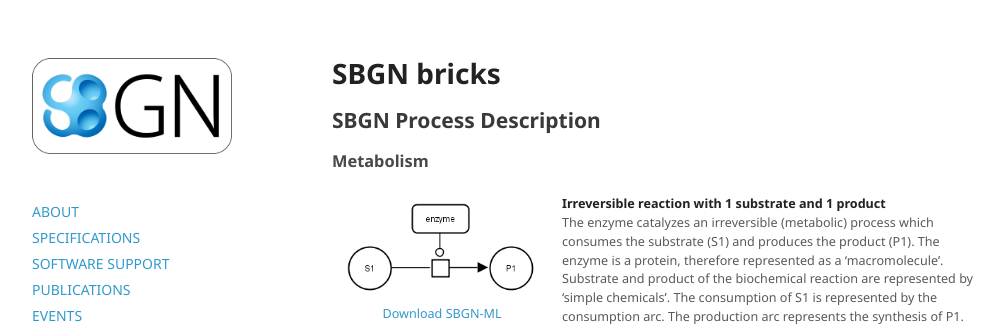
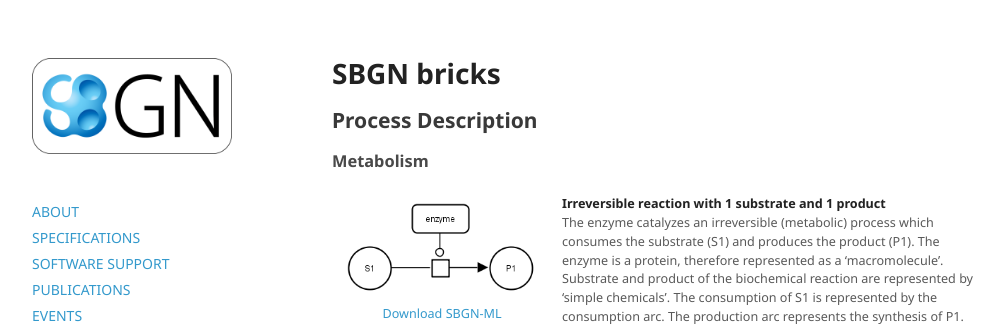
Before and after one commit to sbgn/sbgn, a Jekyll site: the page built from docs/sbgn_bricks.md, in a window 1280 px wide. Shown: the top 326 px of the page, without its empty margins (128-1132 px from the left). Built offline with Jekyll 4.4.1, drawn with Linux system fonts in a browser that asks for light colours; nearby versions of some CDN libraries.

Commit message:
Update sbgn_bricks.md

```diff
--- a/docs/sbgn_bricks.md
+++ b/docs/sbgn_bricks.md
@@ -6,7 +6,7 @@ permalink: /sbgn_bricks
 
 # SBGN bricks
 
-## SBGN Process Description
+## Process Description
 
 ### Metabolism
 
```
